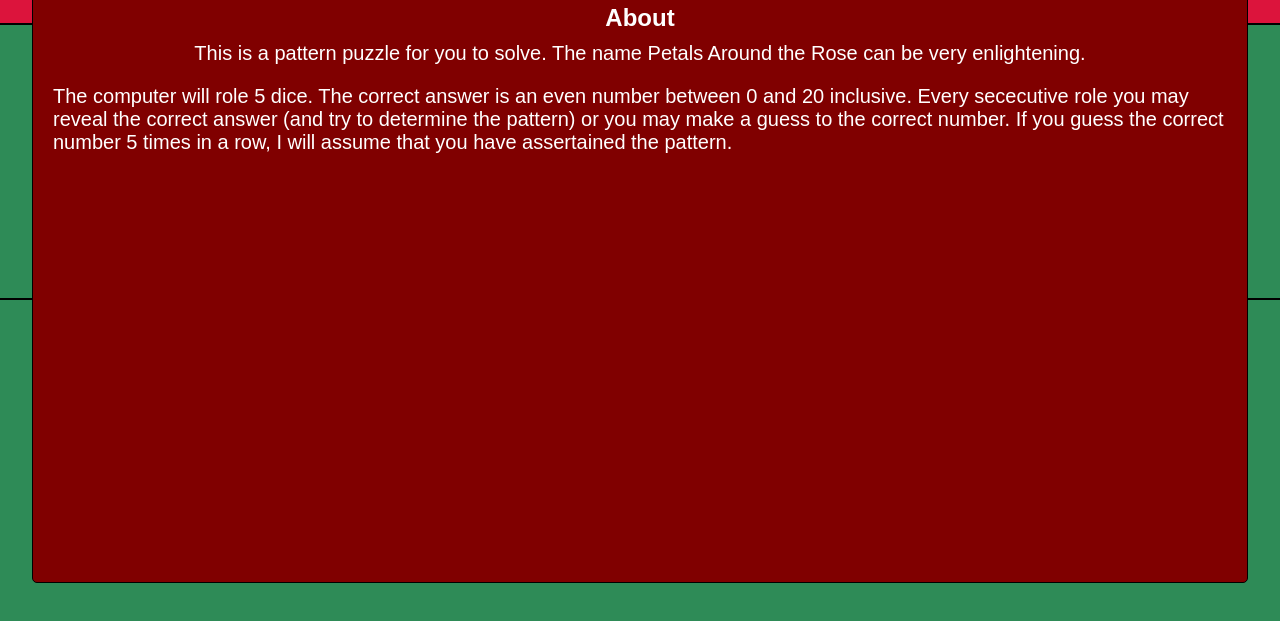
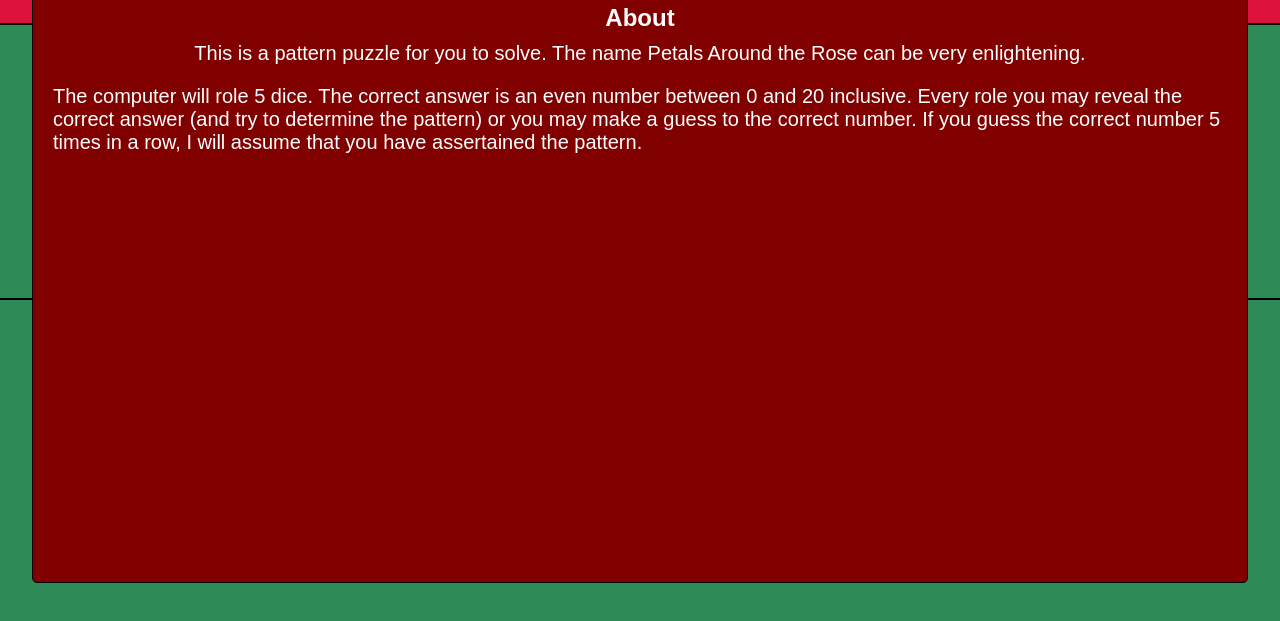
Before and after one commit to mahburg/petals-around-the-rose, a plain HTML site: page index.html in a window 1280 px wide. Shown: the part 67-688 px from the top of the page. Drawn offline with nearby package versions, Linux system fonts and the light colour scheme; some packages are replaced by stand-ins of ours.

Commit message:
Removed typo

```diff
--- a/index.html
+++ b/index.html
@@ -16,7 +16,7 @@
             <div class="modal" ng-show="showModal" ng-click="toggleModal()">
                 <h2>About</h2>
                 <p>This is a pattern puzzle for you to solve. The name Petals Around the Rose can be very enlightening.</p>
-                <p>The computer will role 5 dice. The correct answer is an even number between 0 and 20 inclusive. Every sececutive role you may reveal the correct answer (and try to determine the pattern) or you may make a guess to the correct number. If you guess the correct number 5 times in a row, I will assume that you have assertained the pattern.</p>
+                <p>The computer will role 5 dice. The correct answer is an even number between 0 and 20 inclusive. Every role you may reveal the correct answer (and try to determine the pattern) or you may make a guess to the correct number. If you guess the correct number 5 times in a row, I will assume that you have assertained the pattern.</p>
             </div>
             <div class="dice-row">
                 <div ng-repeat="die in dice track by $index">
```
